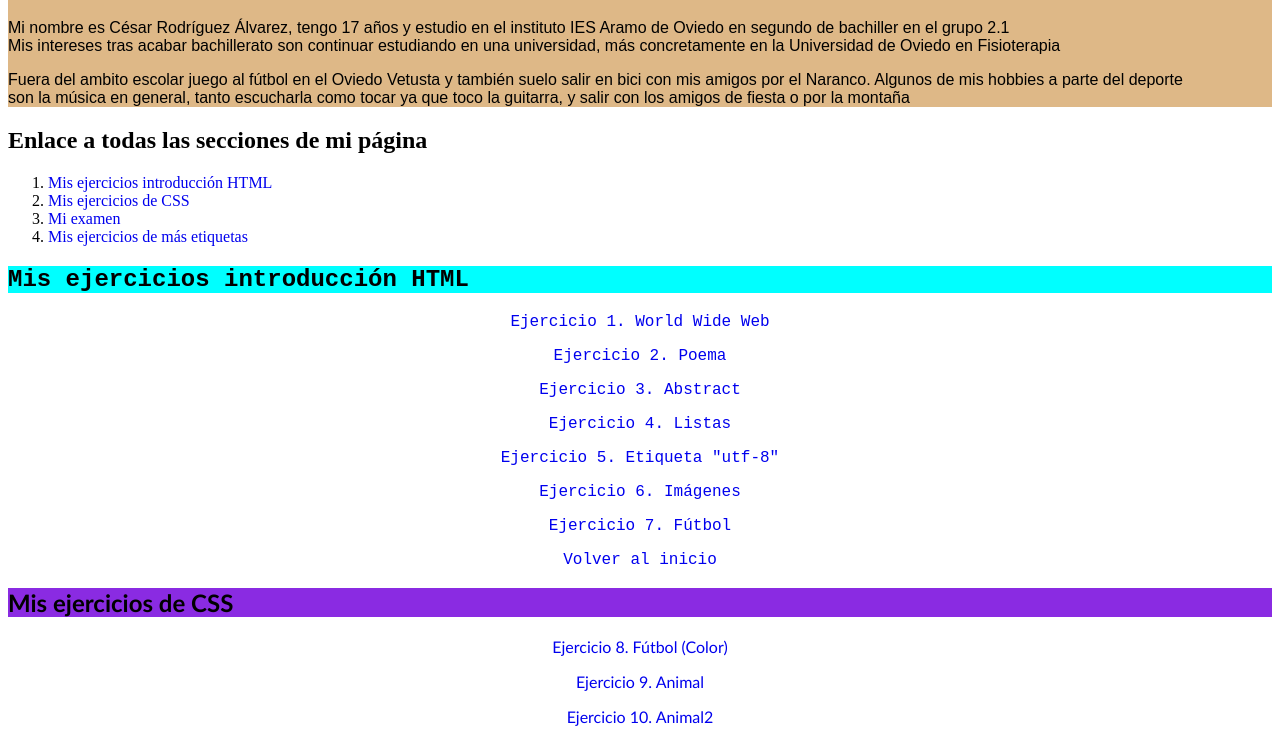
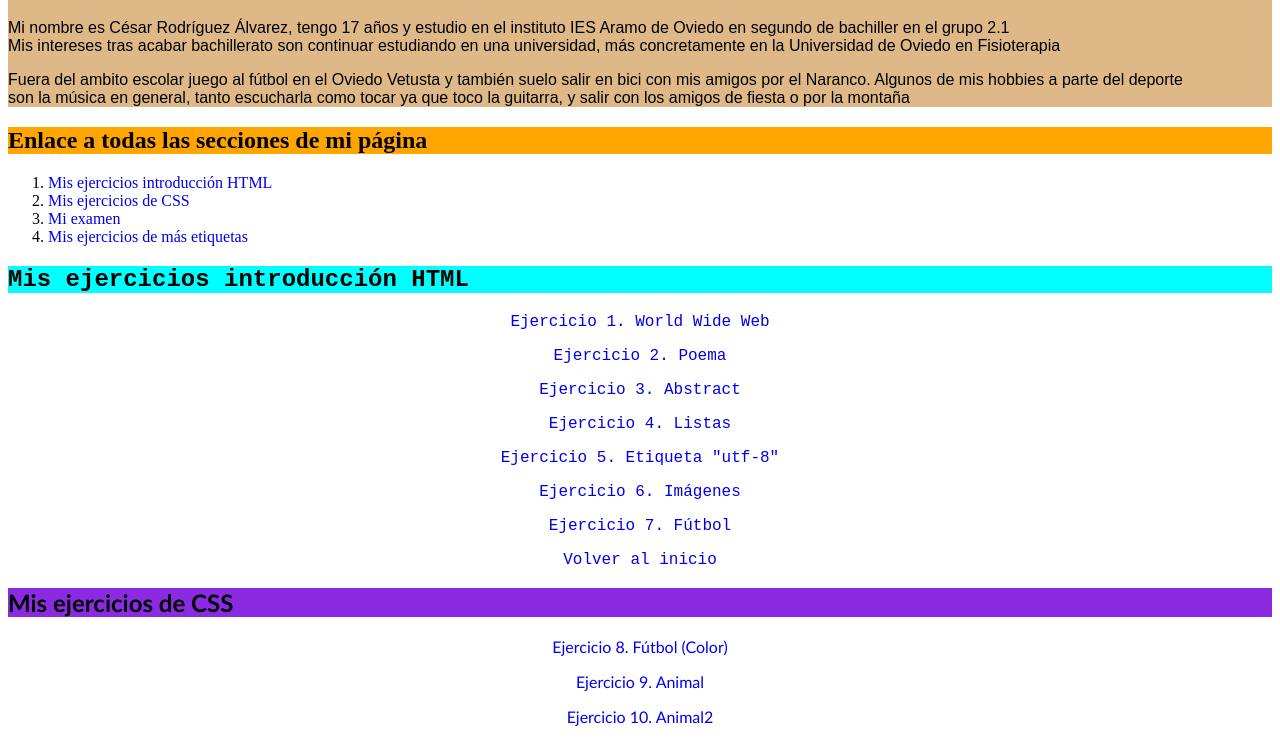
Before and after one commit to cesarra42/cesarra42.github.io, a plain HTML site: page index.html in a window 1280 px wide. Shown: the part 61-800 px from the top of the page. Drawn offline with Linux system fonts and the light colour scheme.

Commit message:
estilo ultimo ej

```diff
--- a/style.css
+++ b/style.css
@@ -13,4 +13,4 @@ a{text-decoration:none;}
 #E h2{background-color: green}
 .boton:hover, boton:active {background-color: red; color: black;}
 #Z { background-color: lightblue}
-#F p{text-align: center;}
+#f p{text-align: center;} h2{background-color:orange}
```
